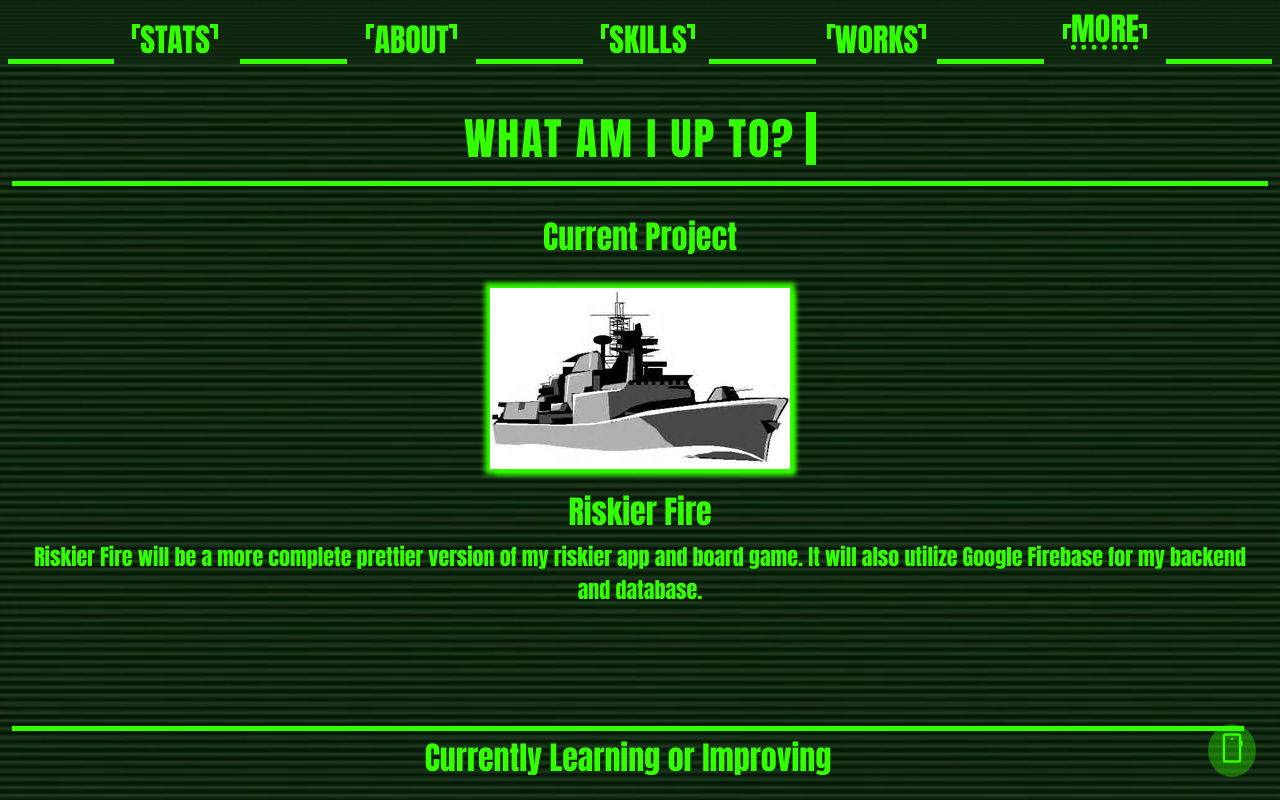
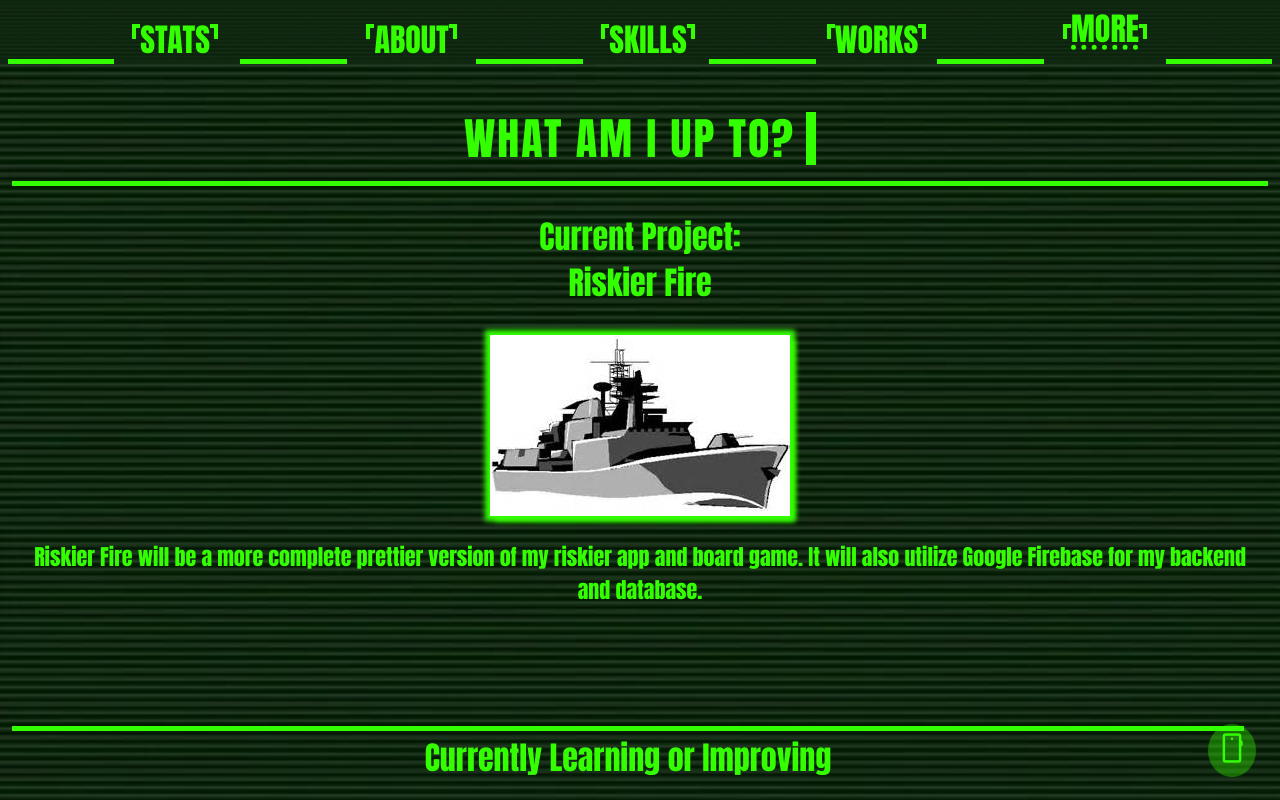
Before and after one commit to EricTimRussell/Portfolio, a Vue app: page /more in a window 1280 px wide. Shown: the top 800 px of the page. Built offline with nearby package versions, Linux system fonts and the light colour scheme.

Commit message:
fix riskier image 'a' tag

```diff
--- a/src/components/MoreComponent.vue
+++ b/src/components/MoreComponent.vue
@@ -12,11 +12,13 @@
     </div>
     <div class="row justify-content-center" v-if="!isLoading">
       <div class="col-12 text-retro pt-4">
-        <h2 class="mx-2 text-center">Current Project</h2>
-        <a class=" d-flex justify-content-center" target="_blank" href="https://github.com/EricTimRussell/riskierFire">
+        <h2 class="mx-2 text-center">Current Project:</h2>
+        <h3 class="text-center fs-lg">Riskier Fire</h3>
+      </div>
+      <div class="col-2">
+        <a class="d-flex justify-content-center" target="_blank" href="https://github.com/EricTimRussell/riskierFire">
           <img class="riskier-2 my-4" src="../assets/images/More/addressBarImage.jpg" alt="riskier version 2">
         </a>
-        <h3 class="text-center fs-lg">Riskier Fire</h3>
       </div>
       <div class="col-12 text-retro text-center">
         <p class="fs-md mx-1 p-accessible"> Riskier Fire will be a more complete prettier version of my riskier app and
```
